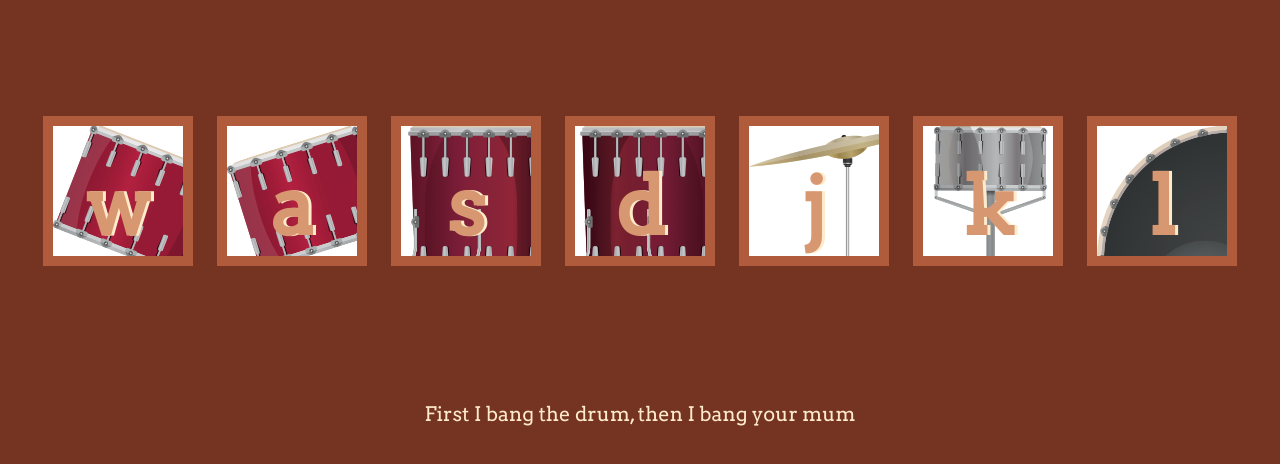
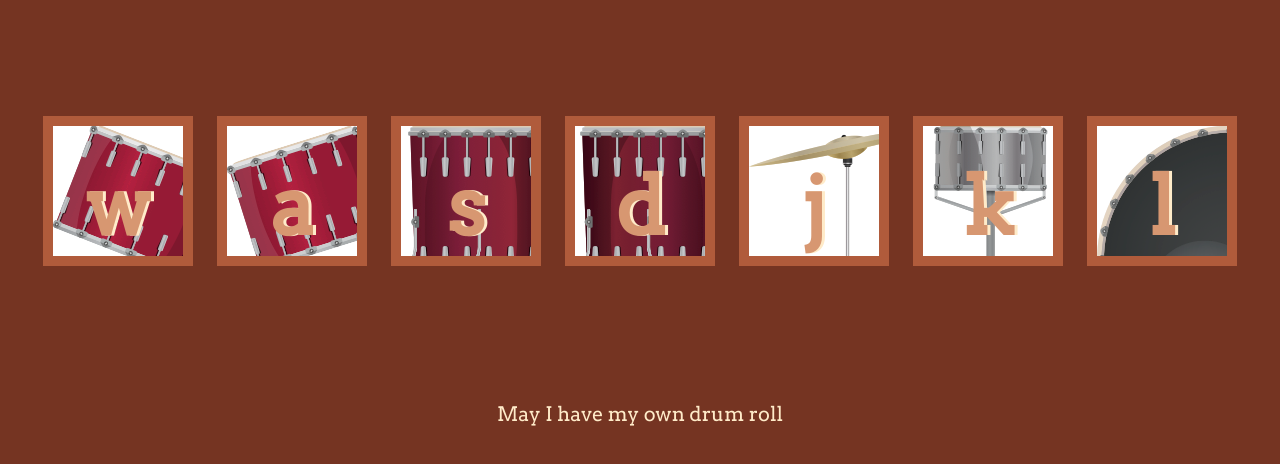
Before and after one commit to aakankshaaa07/DrumKit, a plain HTML site: page index.html in a window 1280 px wide. Shown: the part 112-576 px from the top of the page. Drawn offline with Linux system fonts and the light colour scheme.

Commit message:
Update index.html

```diff
--- a/index.html
+++ b/index.html
@@ -24,7 +24,7 @@
   </div>
 
 
-  <footer>First I bang the drum, then I bang your mum</footer>
+  <footer>May I have my own drum roll</footer>
   <script src="index.js"></script>
 </body>
 
```
